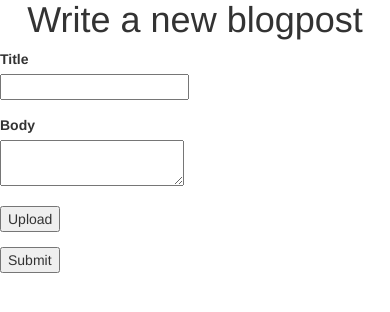
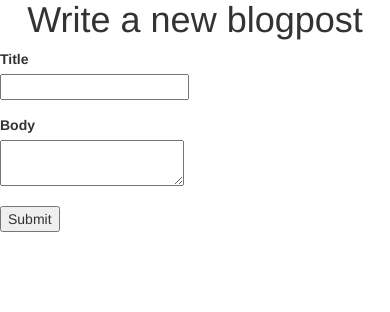
Before and after one commit to rajan-mishra/Information-Systems-Blog-Project, a Flask app: page /writeblog/ in a window 390 px wide. Shown: the part 255-567 px from the top of the page. Run offline with Flask 2, Linux system fonts and the light colour scheme; some libraries are stand-ins or nearby versions.

Commit message:
Update writeblog.html

```diff
--- a/templates/writeblog.html
+++ b/templates/writeblog.html
@@ -18,12 +18,6 @@
       </div>
     </div>
 
-<div class="form-group">
-      <div class="col-sm-offset-2 col-sm-10">
-        <button type="Submit">Upload </button>
-      </div>
-    </div>
-
     <div class="form-group">
       <div class="col-sm-offset-2 col-sm-10">
         <button type="Submit" >Submit </button>
```
